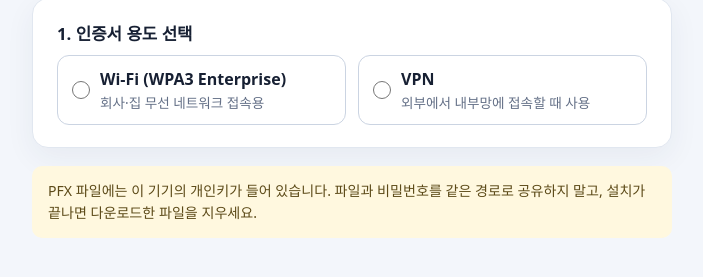
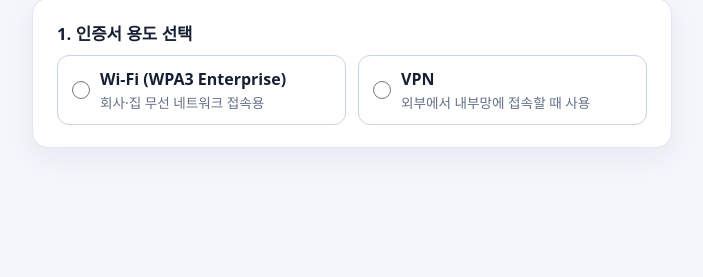
Before and after one commit to sjstack-labs/cert-portal, a plain HTML site: page static/index.html in a window 1280 px wide. Shown: the part 105-382 px from the top of the page, without its empty margins (288-991 px from the left). Drawn offline with Linux system fonts and the light colour scheme.

Commit message:
fix: 고정 안내 박스를 없애고 파일 삭제 안내를 발급 성공 문구로 옮기기
PFX 파일 관리 안내는 파일을 받은 직후에 필요하므로 첫 화면의 고정 박스 대신
발급 성공 문구에 "설치가 끝나면 다운로드한 파일을 지우세요"를 넣는다.

Co-Authored-By: Claude Opus 5.5 <noreply@anthropic.com>

```diff
--- a/static/app.css
+++ b/static/app.css
@@ -108,15 +108,6 @@ input[aria-invalid="true"] { border-color: var(--danger); }
 .status.success { color: var(--success); }
 .status.error { color: var(--danger); }
 
-.notice {
-    margin-top: 18px;
-    padding: 14px 16px;
-    border-radius: 10px;
-    color: #5c4a18;
-    background: #fff8df;
-    font-size: .88rem;
-    line-height: 1.55;
-}
 
 @media (max-width: 520px) {
     body { padding: 28px 14px; }
--- a/static/app.js
+++ b/static/app.js
@@ -239,7 +239,7 @@ form.addEventListener('submit', async (event) => {
         const fallbackName = purpose === 'vpn' ? `vpn-${commonName}.pfx` : `${commonName}.pfx`;
         download(await response.blob(), filenameFrom(response, fallbackName));
         resetPasswordInputs();
-        showStatus('발급이 끝나 PFX 다운로드를 시작했습니다. 기기에 설치할 때 방금 입력한 비밀번호를 사용하세요.', 'success');
+        showStatus('발급이 끝나 PFX 다운로드를 시작했습니다. 방금 입력한 비밀번호로 설치하고, 설치가 끝나면 다운로드한 파일을 지우세요.', 'success');
     } catch {
         showStatus('서버에 연결하지 못했습니다. 네트워크 상태를 확인하고 다시 시도하세요.', 'error');
     } finally {
--- a/static/index.html
+++ b/static/index.html
@@ -71,11 +71,6 @@
 
         <div id="status" class="status" role="status" aria-live="polite"></div>
     </form>
-
-    <aside class="notice">
-        PFX 파일에는 이 기기의 개인키가 들어 있습니다. 파일과 비밀번호를 같은 경로로 공유하지 말고,
-        설치가 끝나면 다운로드한 파일을 지우세요.
-    </aside>
 </main>
 </body>
 </html>
```
